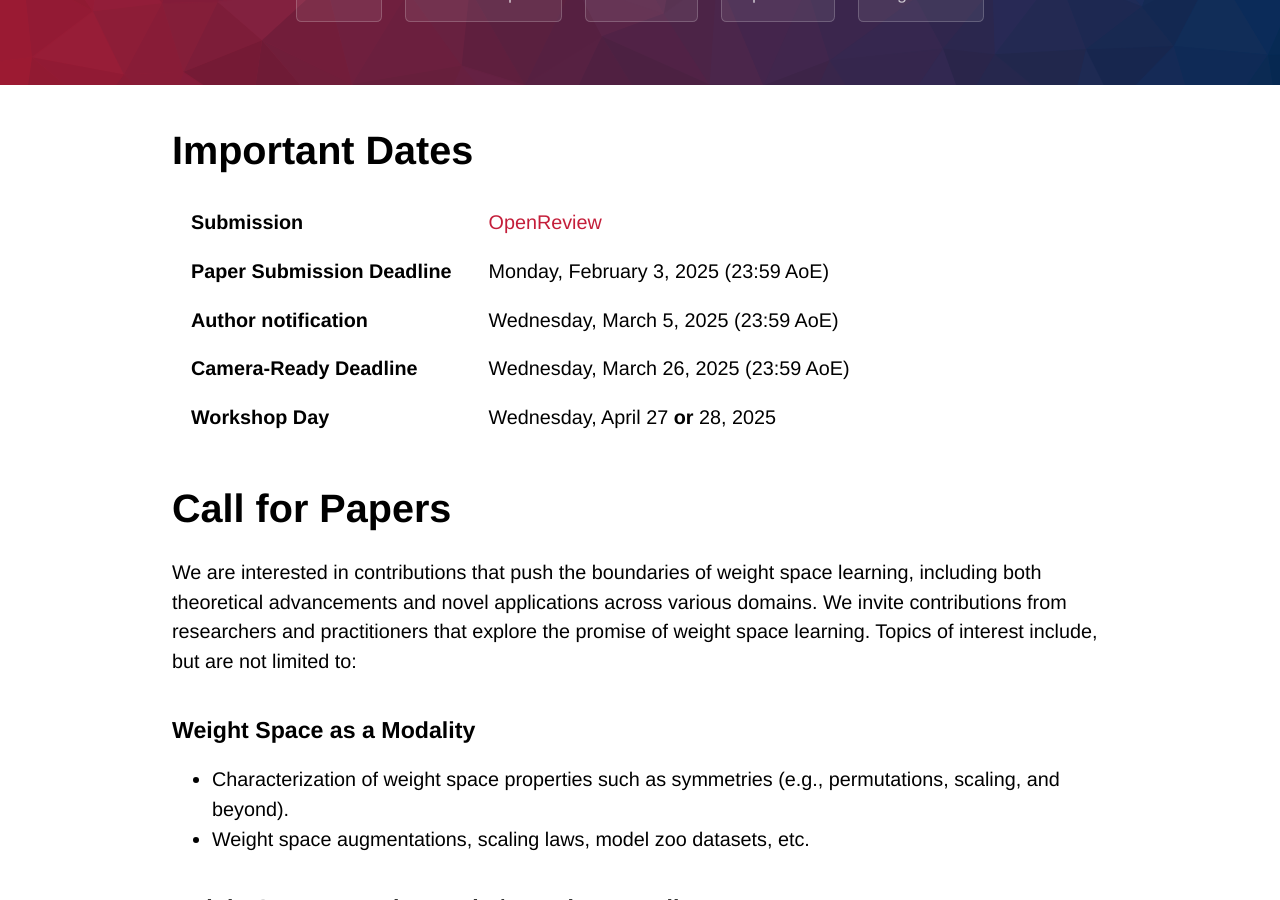
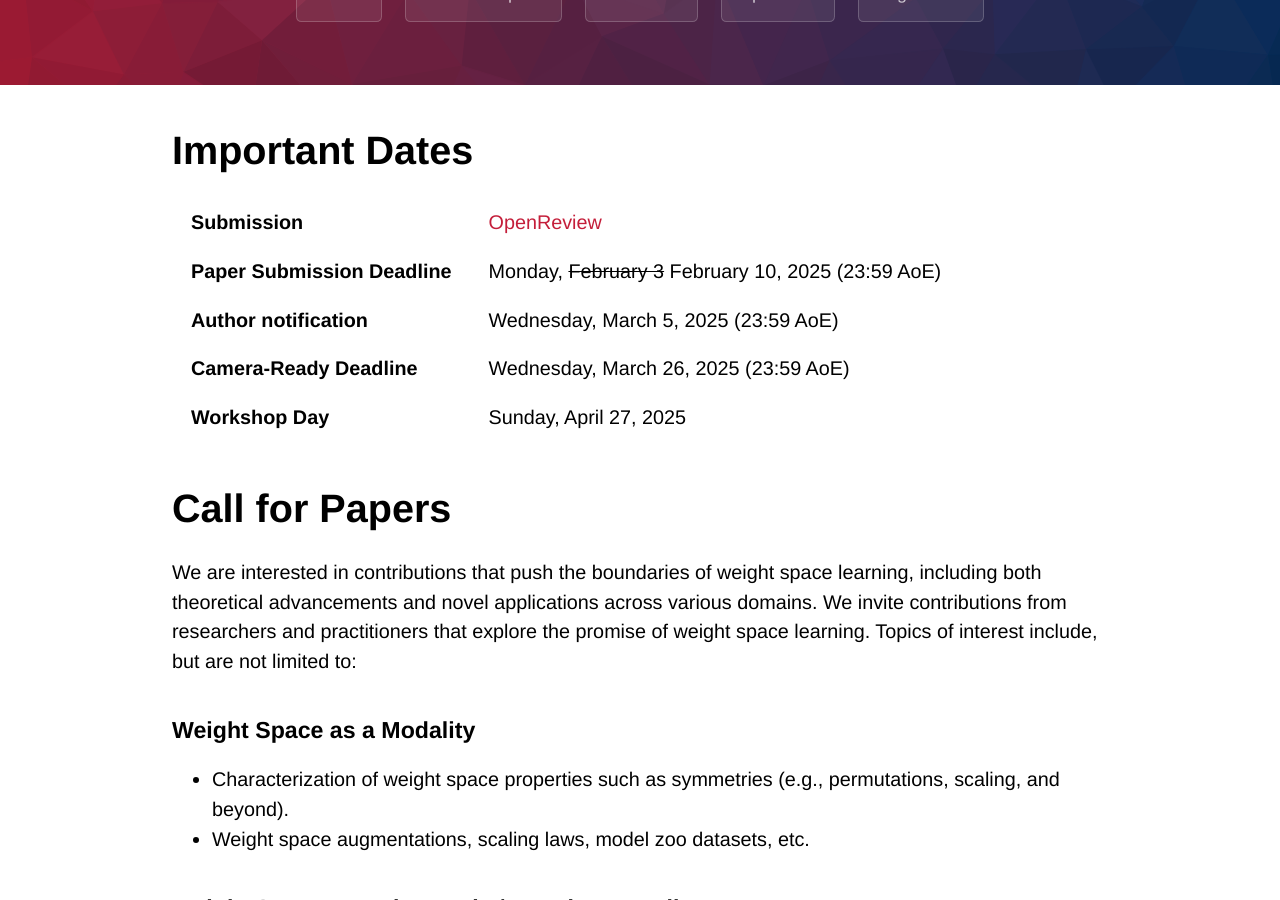
Before and after one commit to weight-space-learning/weight-space-learning.github.io, a Jekyll site: the page built from docs/cfp.md, in a window 1280 px wide and 900 px high, scrolled down 343 px. Built offline with Jekyll 4.4.1, drawn with Linux system fonts in a browser that asks for light colours; some web fonts are replaced.

Commit message:
update workshop date and submission deadline

```diff
--- a/docs/cfp.md
+++ b/docs/cfp.md
@@ -7,10 +7,10 @@ permalink: /cfp/
 # Important Dates
 
 | **Submission**          | [OpenReview](https://openreview.net/group?id=ICLR.cc/2025/Workshop/WSL) |
-| **Paper Submission Deadline**            | Monday, February 3, 2025 (23:59 AoE)|
+| **Paper Submission Deadline**            | Monday, ~~February 3~~ February 10, 2025 (23:59 AoE)|
 | **Author notification** | Wednesday, March 5, 2025 (23:59 AoE)|
 | **Camera-Ready Deadline** | Wednesday, March 26, 2025 (23:59 AoE)|
-| **Workshop Day** | Wednesday, April 27 **or** 28, 2025 |
+| **Workshop Day** | Sunday, April 27, 2025 |
 
 # Call for Papers
 
```
Also changed, not shown: docs/index.md (+2 -1 lines).
